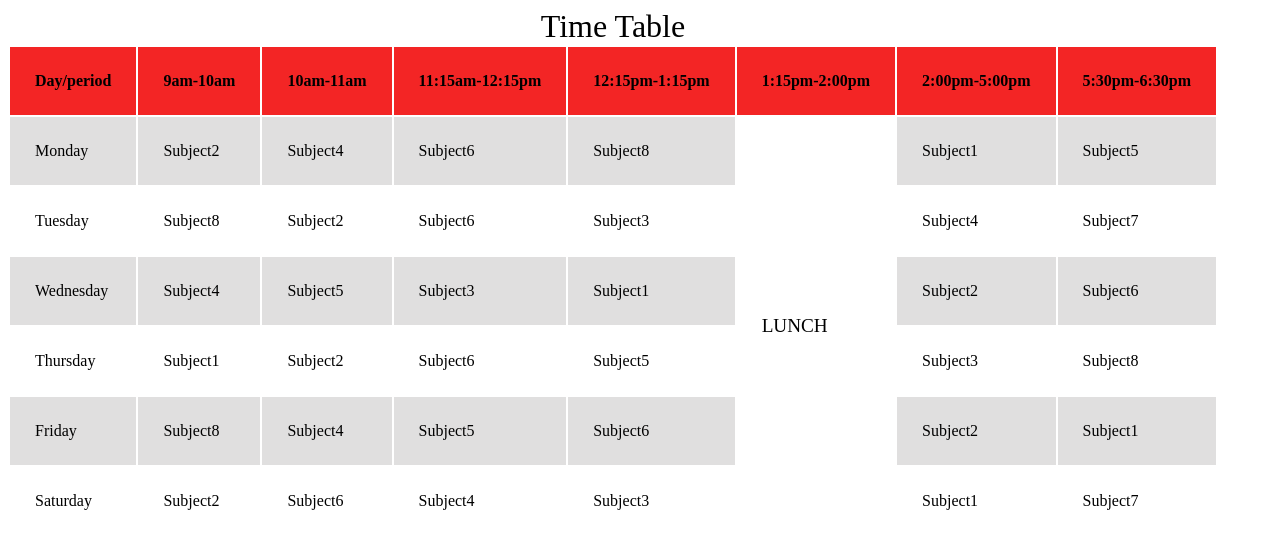
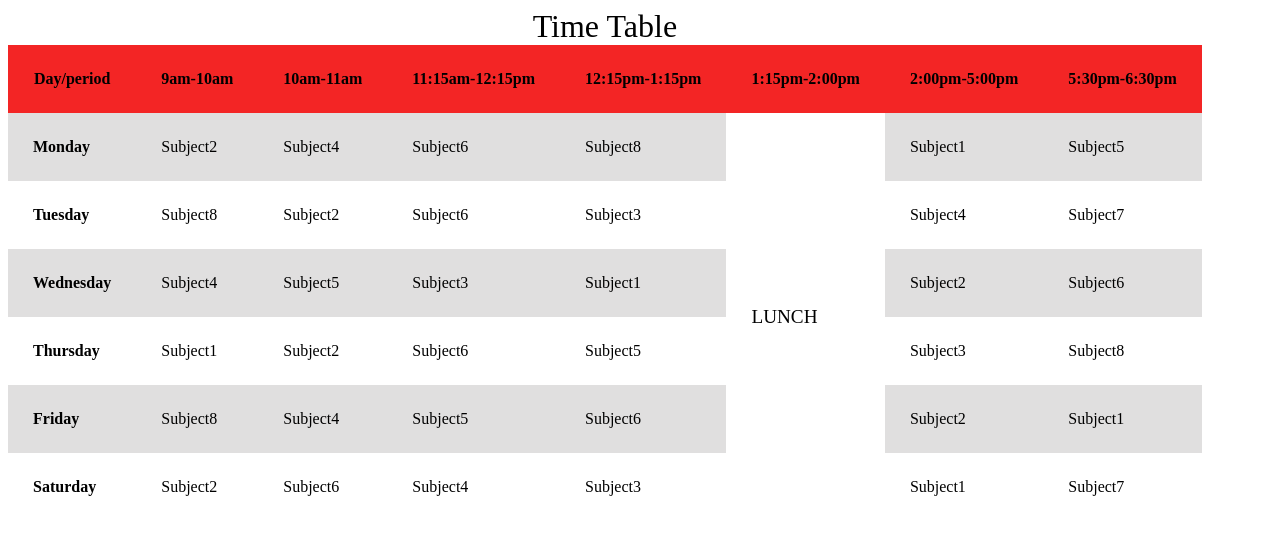
Before and after one commit to AbhishekKaundal0052/web-platform-HTML-Table, a plain HTML site: page index.html in a window 1280 px wide. Drawn offline with Linux system fonts and the light colour scheme.

Commit message:
2 files modified

```diff
--- a/index.html
+++ b/index.html
@@ -23,7 +23,7 @@
           <th>5:30pm-6:30pm</th>
         </tr>
         <tr>
-            <td>Monday</td>
+            <td><strong>Monday</strong></td>
             <td>Subject2</td>
             <td>Subject4</td>
             <td>Subject6</td>
@@ -33,7 +33,7 @@
             <td>Subject5</td>
         </tr>
         <tr>
-          <td>Tuesday</td>
+          <td><strong>Tuesday</strong></td>
           <td>Subject8</td>
           <td>Subject2</td>
           <td>Subject6</td>
@@ -42,7 +42,7 @@
           <td>Subject7</td>
         </tr>
         <tr>
-         <td>Wednesday</td>
+         <td><strong>Wednesday</strong></td>
          <td>Subject4</td>
          <td>Subject5</td>
          <td>Subject3</td>
@@ -51,7 +51,7 @@
          <td>Subject6</td>
          </tr>
          <tr>
-          <td>Thursday</td>
+          <td><strong>Thursday</strong></td>
           <td>Subject1</td>
           <td>Subject2</td>
           <td>Subject6</td>
@@ -60,7 +60,7 @@
          <td>Subject8</td>
         </tr>
         <tr>
-          <td>Friday</td>
+          <td><strong>Friday</strong></td>
           <td>Subject8</td>
           <td>Subject4</td>
           <td>Subject5</td>
@@ -69,7 +69,7 @@
           <td>Subject1</td>
         </tr>
         <tr>
-          <td>Saturday</td>
+          <td><strong>Saturday</strong></td>
           <td>Subject2</td>
           <td>Subject6</td>
           <td>Subject4</td>
--- a/styles.css
+++ b/styles.css
@@ -1,5 +1,6 @@
 table{
-  border-spacing: zero;
+  border-collapse: collapse;
+
 }
 th, td {
 padding:25px;
```
